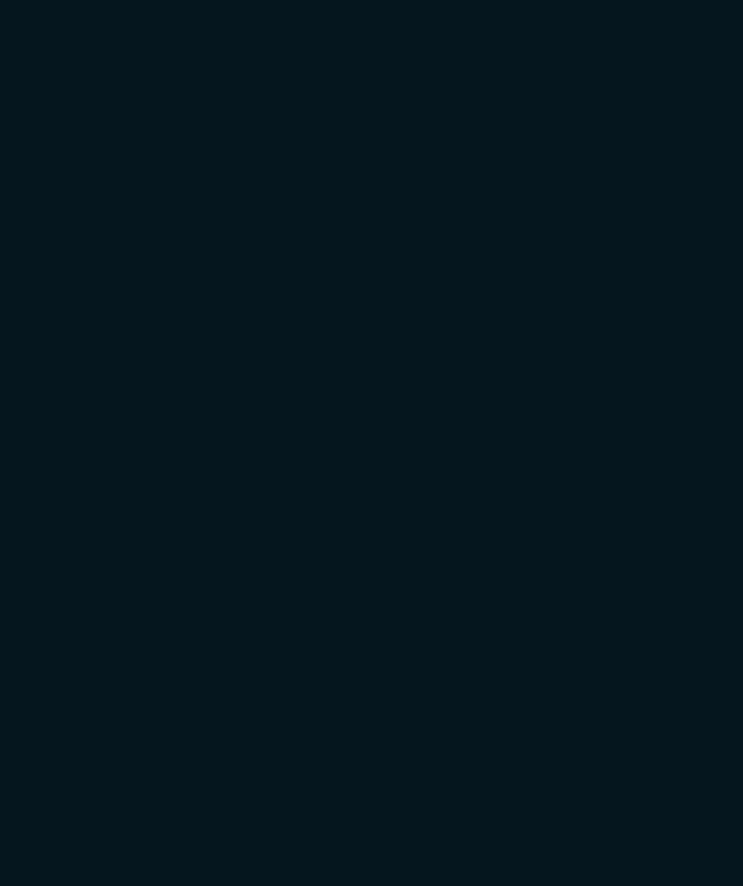
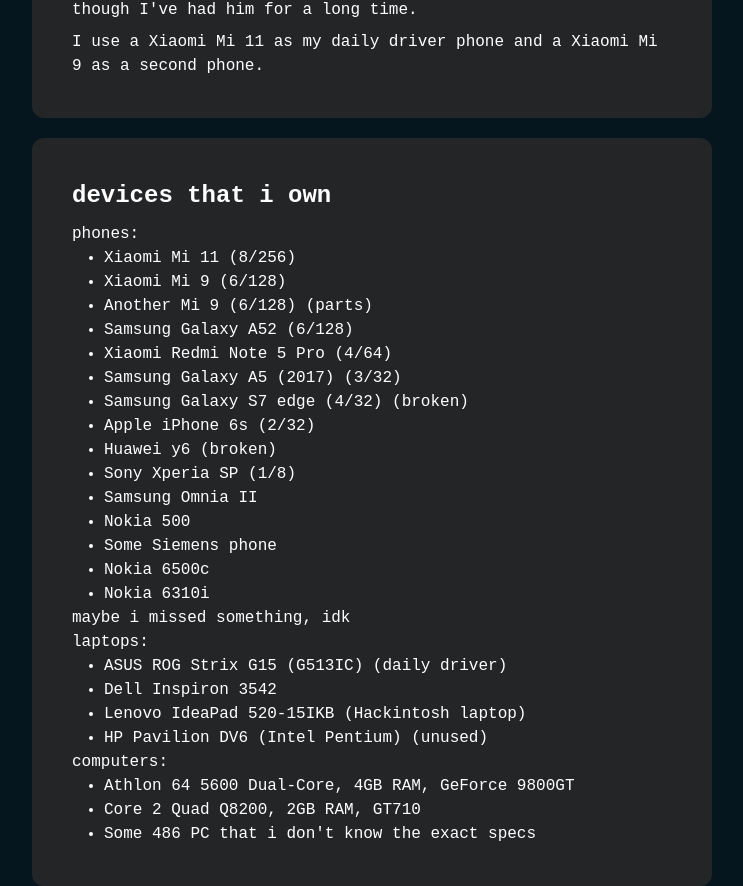
Before and after one commit to jotkauser/website, a SvelteKit app: page /about in a window 1280 px wide. Shown: the part 278-1164 px from the top of the page, without its empty margins (268-1011 px from the left). Before the commit the page ends 800 px from the top, so only its background shows below. Built offline with nearby package versions, Linux system fonts and the light colour scheme.

Commit message:
Fix navbar and add about page

```diff
--- a/src/app.css
+++ b/src/app.css
@@ -3,6 +3,7 @@
 body {
 	background-color: #06161f;
 	font-family: "Courier New", Courier, monospace;
+	color: white;
 }
 
 .bg-card {
@@ -25,3 +26,14 @@
 a {
 	transition: all 0.2s ease-in-out;
 }
+
+header {
+	font-size: 1.5rem;
+	font-weight: bold;
+	margin-bottom: 0.5rem;
+}
+
+ul {
+	list-style-type: disc;
+	padding-left: 2rem;
+}
--- a/src/components/+NavBar.svelte
+++ b/src/components/+NavBar.svelte
@@ -26,7 +26,7 @@
 		isDropdownOpen.set(!$isDropdownOpen);
 	}
 </script>
-<div class="text-white bg-card m-5 p-2 rounded-xl flex gap-5 items-center h-10">
+<div class="text-white bg-card m-5 p-2 rounded-xl flex gap-5 items-center h-10 shadow-md">
     <h1>motylek's website</h1>
 
     <div class="hidden md:flex gap-6 flex-row">
--- a/src/routes/about/+page.svelte
+++ b/src/routes/about/+page.svelte
@@ -5,3 +5,51 @@
 </script>
 
 <NavBar currentPage="about" />
+
+<div class="flex flex-col gap-5">
+	<div class="flex flex-col justify-center bg-card p-4 md:p-10 rounded-xl mx-5 sm:mx-auto max-w-3xl md:w-170 gap-2">
+		<header>about me</header>
+		<p>hi! i'm motylek and i live in Poland. I like programming, playing video games and everything else that's related to tech.</p>
+		<p>I have a cat, but I still haven't chosen a name for him, even though I've had him for a long time.</p>
+		<p>I use a Xiaomi Mi 11 as my daily driver phone and a Xiaomi Mi 9 as a second phone.</p>
+	</div>
+
+	<div class="flex flex-col justify-center bg-card p-4 md:p-10 rounded-xl mx-5 sm:mx-auto max-w-3xl text-white md:w-170">
+		<header>devices that i own</header>
+
+		<p>phones:</p>
+		<ul>
+			<li>Xiaomi Mi 11 (8/256)</li>
+			<li>Xiaomi Mi 9 (6/128)</li>
+			<li>Another Mi 9 (6/128) (parts)</li>
+			<li>Samsung Galaxy A52 (6/128)</li>
+			<li>Xiaomi Redmi Note 5 Pro (4/64)</li>
+			<li>Samsung Galaxy A5 (2017) (3/32)</li>
+			<li>Samsung Galaxy S7 edge (4/32) (broken)</li>
+			<li>Apple iPhone 6s (2/32)</li>
+			<li>Huawei y6 (broken)</li>
+			<li>Sony Xperia SP (1/8)</li>
+			<li>Samsung Omnia II</li>
+			<li>Nokia 500</li>
+			<li>Some Siemens phone</li>
+			<li>Nokia 6500c</li>
+			<li>Nokia 6310i</li>
+		</ul>
+		<p>maybe i missed something, idk</p>
+
+		<p>laptops:</p>
+		<ul>
+			<li>ASUS ROG Strix G15 (G513IC) (daily driver)</li>
+			<li>Dell Inspiron 3542</li>
+			<li>Lenovo IdeaPad 520-15IKB (Hackintosh laptop)</li>
+			<li>HP Pavilion DV6 (Intel Pentium) (unused)</li>
+		</ul>
+
+		<p>computers:</p>
+		<ul>
+			<li>Athlon 64 5600 Dual-Core, 4GB RAM, GeForce 9800GT</li>
+			<li>Core 2 Quad Q8200, 2GB RAM, GT710</li>
+			<li>Some 486 PC that i don't know the exact specs</li>
+		</ul>
+	</div>
+</div>
```
